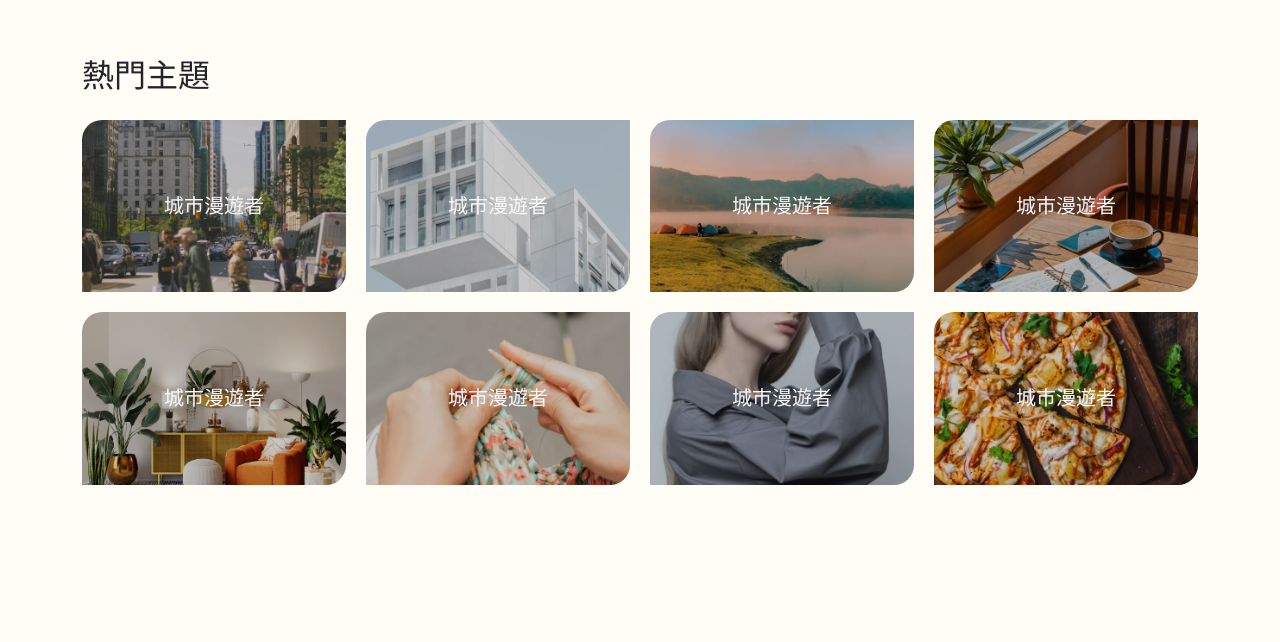
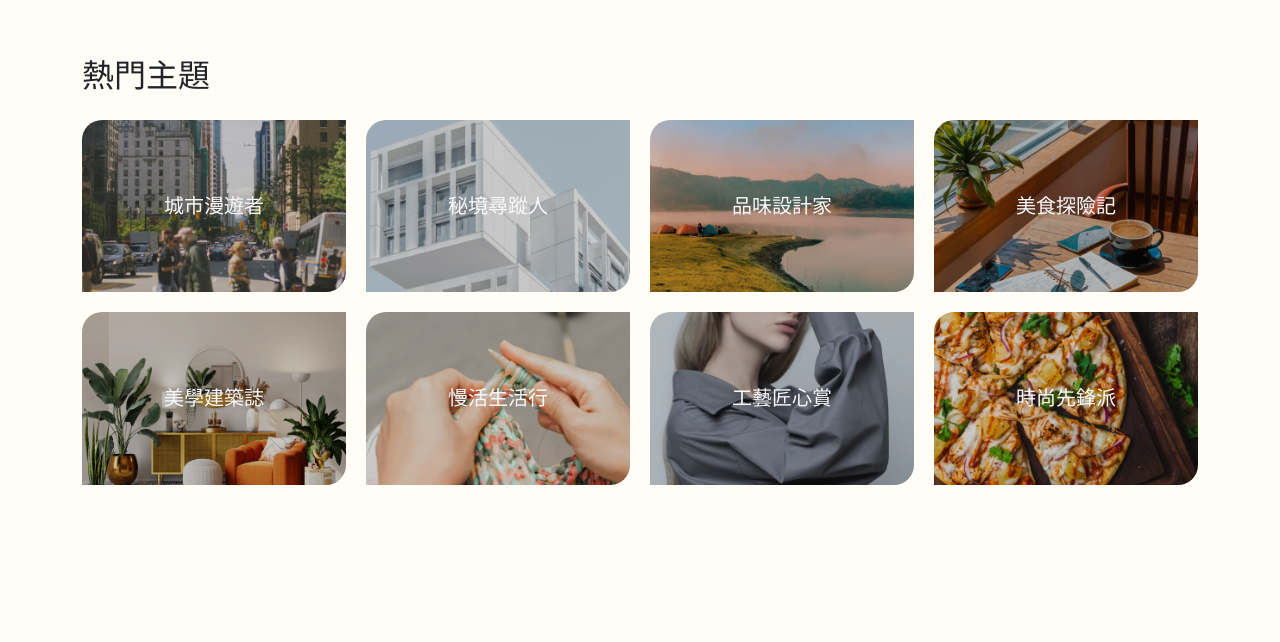
Before and after one commit to lianne14/hexschool-2024-vivre, a website built with Vite: page pages/index.html in a window 1280 px wide. Shown: the part 729-1371 px from the top of the page. Built offline with nearby package versions, Linux system fonts and the light colour scheme.

Commit message:
add link

```diff
--- a/layout/header.ejs
+++ b/layout/header.ejs
@@ -37,7 +37,7 @@
           </form>
           <ul class="navbar-nav ms-auto">
           <li class="nav-item">
-            <a class="nav-link active" aria-current="page" href="#">所有文章</a>
+            <a class="nav-link active" aria-current="page" href="camping-page.html">所有文章</a>
           </li>
           <li class="nav-item">
             <a class="nav-link" href="#">訂閱方案</a>
@@ -60,7 +60,7 @@
             </div>
           </form>
           <li class="nav-item">
-            <a class="nav-link active" aria-current="page" href="#">所有文章</a>
+            <a class="nav-link active" aria-current="page" href="camping-page.html">所有文章</a>
           </li>
           <li class="nav-item">
             <a class="nav-link" href="#">訂閱方案</a>
--- a/pages/index.html
+++ b/pages/index.html
@@ -34,7 +34,9 @@
       <div class="container">
         <h2 class="mb-5">熱門主題</h2>
         <div class="row g-4">
+
           <div class="col-sm-6 col-lg-3">
+            <a href="camping-page.html">
             <div class="position-relative">
                <picture>
                 <source srcset="../assets/images/theme-1-sm.png" media="(max-width: 996px)" type="image/svg+xml">
@@ -42,69 +44,91 @@
               </picture>
               <h5 class="position-absolute top-50 start-50 translate-middle text-light">城市漫遊者</h5>
             </div>
+           </a>
           </div>
+
           <div class="col-sm-6 col-lg-3">
+          <a href="#">
             <div class="position-relative">
                <picture>
                 <source srcset="../assets/images/theme-2-sm.png" media="(max-width: 996px)" type="image/svg+xml">
                 <img src="../assets/images/theme-2.png" alt="theme-1" class="img-fluid hot-items w-100">
               </picture>
-              <h5 class="position-absolute top-50 start-50 translate-middle text-light">城市漫遊者</h5>
+              <h5 class="position-absolute top-50 start-50 translate-middle text-light">秘境尋蹤人</h5>
             </div>
+          </a>
           </div>
+
           <div class="col-sm-6 col-lg-3">
+           <a href="#">
             <div class="position-relative">
                <picture>
                 <source srcset="../assets/images/theme-3-sm.png" media="(max-width: 996px)" type="image/svg+xml">
                 <img src="../assets/images/theme-3.png" alt="theme-1" class="img-fluid hot-items w-100">
               </picture>
-              <h5 class="position-absolute top-50 start-50 translate-middle text-light">城市漫遊者</h5>
+              <h5 class="position-absolute top-50 start-50 translate-middle text-light">品味設計家</h5>
             </div>
+           </a>
           </div>
+
           <div class="col-sm-6 col-lg-3">
+           <a href="#">
             <div class="position-relative">
                <picture>
                 <source srcset="../assets/images/theme-4-sm.png" media="(max-width: 996px)" type="image/svg+xml">
                 <img src="../assets/images/theme-4.png" alt="theme-1" class="img-fluid hot-items w-100">
               </picture>
-              <h5 class="position-absolute top-50 start-50 translate-middle text-light">城市漫遊者</h5>
+              <h5 class="position-absolute top-50 start-50 translate-middle text-light">美食探險記</h5>
             </div>
+           </a>
           </div>
+
           <div class="col-sm-6 col-lg-3">
+           <a href="#">
             <div class="position-relative">
                <picture>
                 <source srcset="../assets/images/theme-5-sm.png" media="(max-width: 996px)" type="image/svg+xml">
                 <img src="../assets/images/theme-5.png" alt="theme-1" class="img-fluid hot-items w-100">
               </picture>
-              <h5 class="position-absolute top-50 start-50 translate-middle text-light">城市漫遊者</h5>
+              <h5 class="position-absolute top-50 start-50 translate-middle text-light">美學建築誌</h5>
             </div>
+           </a>
           </div>
+
           <div class="col-sm-6 col-lg-3">
+           <a href="#">
             <div class="position-relative">
                <picture>
                 <source srcset="../assets/images/theme-6-sm.png" media="(max-width: 996px)" type="image/svg+xml">
                 <img src="../assets/images/theme-6.png" alt="theme-1" class="img-fluid hot-items w-100">
               </picture>
-              <h5 class="position-absolute top-50 start-50 translate-middle text-light">城市漫遊者</h5>
+              <h5 class="position-absolute top-50 start-50 translate-middle text-light">慢活生活行</h5>
             </div>
+           </a>
           </div>
+
           <div class="col-sm-6 col-lg-3">
+           <a href="#">
             <div class="position-relative">
                <picture>
                 <source srcset="../assets/images/theme-7-sm.png" media="(max-width: 996px)" type="image/svg+xml">
                 <img src="../assets/images/theme-7.png" alt="theme-1" class="img-fluid hot-items w-100">
               </picture>
-              <h5 class="position-absolute top-50 start-50 translate-middle text-light">城市漫遊者</h5>
+              <h5 class="position-absolute top-50 start-50 translate-middle text-light">工藝匠心賞</h5>
             </div>
+           </a>
           </div>
+
           <div class="col-sm-6 col-lg-3">
+           <a href="#">
             <div class="position-relative">
                <picture>
                 <source srcset="../assets/images/theme-8-sm.png" media="(max-width: 996px)" type="image/svg+xml">
                 <img src="../assets/images/theme-8.png" alt="theme-1" class="img-fluid hot-items w-100">
               </picture>
-              <h5 class="position-absolute top-50 start-50 translate-middle text-light">城市漫遊者</h5>
+              <h5 class="position-absolute top-50 start-50 translate-middle text-light">時尚先鋒派</h5>
             </div>
+           </a>
           </div>
         </div>
       </div>
```
Also changed, not shown: pages/camping-page.html (+7 -0 lines), README.md.
